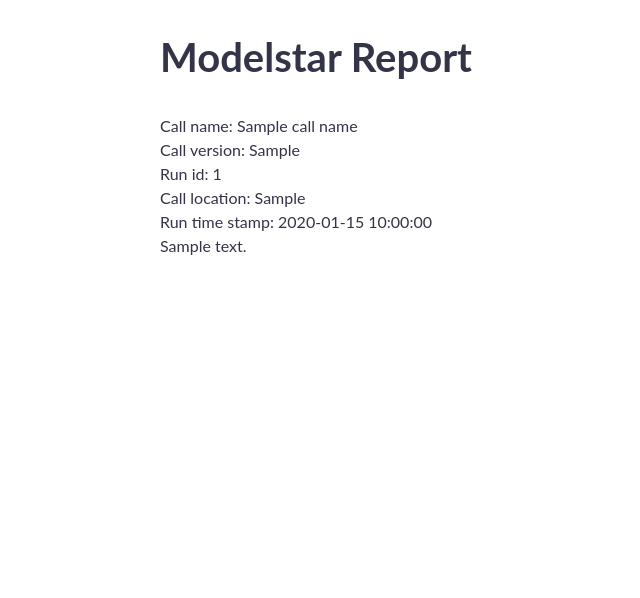
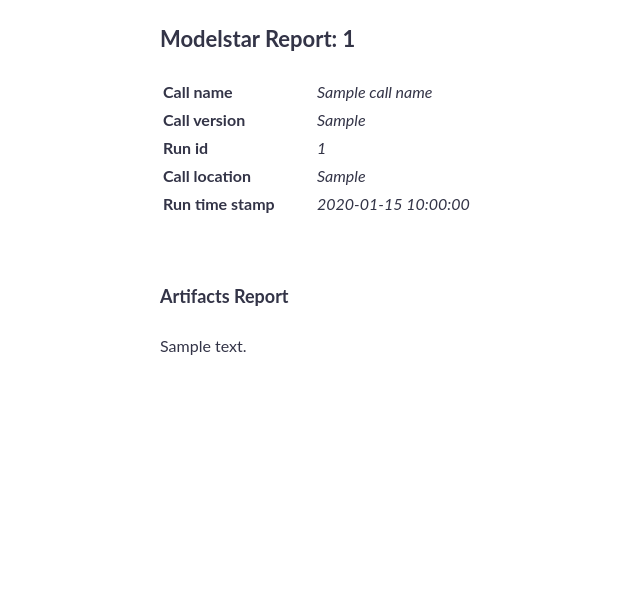
Before and after one commit to modelstar-labs/modelstar, a Python web app: template src/modelstar/templates/report/report.html in a window 1280 px wide. Shown: the top 598 px of the page, without its empty margins (0-640 px from the left). After the commit the page ends 355 px from the top, so only its background shows below. Run offline with Jinja, Linux system fonts and the light colour scheme; the template is opened without the code that fills it: most values are stand-ins (such as "Sample title", 1, 10 or a date in 2020).

Commit message:
Update: Report style

```diff
--- a/src/modelstar/templates/report/base.html
+++ b/src/modelstar/templates/report/base.html
@@ -13,7 +13,6 @@
     </head>
     <body>
         <main class="container">
-            <h1>Modelstar Report</h1>
             {% block main %} {% endblock main %}
         </main>
     </body>
--- a/src/modelstar/templates/report/includes/custom.styles.css
+++ b/src/modelstar/templates/report/includes/custom.styles.css
@@ -0,0 +1,9 @@
+.run_key {
+    width: 150px;
+    font-weight: bold;
+}
+
+.run_value {
+    /* color: hsl(249 68% 44%); */
+    font-style: italic;
+}
--- a/src/modelstar/templates/report/report.html
+++ b/src/modelstar/templates/report/report.html
@@ -1,26 +1,40 @@
 {% extends "base.html" %} {% block main %}
-<div>
+<div class="notebook">
+    <h3 class="">Modelstar Report: {{run_id}}</h3>
     <div>
-        <span>Call name:</span>
-        <span>{{call_name}}</span>
+        <div class="font-heavy"></div>
+        <div class="font-heavy"></div>
+        <div class="font-heavy"></div>
+        <div class="font-heavy"></div>
+        <div class="font-heavy"></div>
     </div>
-    <div>
-        <span>Call version:</span>
-        <span>{{call_version}}</span>
-    </div>
-    <div>
-        <span>Run id:</span>
-        <span>{{run_id}}</span>
-    </div>
-    <div>
-        <span>Call location:</span>
-        <span>{{call_location}}</span>
-    </div>
-    <div>
-        <span>Run time stamp:</span>
-        <span>{{run_timestamp}}</span>
-    </div>
-    <div>
+
+    <table style="width: 100%">
+        <tbody>
+            <tr>
+                <td class="run_key">Call name</td>
+                <td class="run_value">{{call_name}}</td>
+            </tr>
+            <tr>
+                <td class="run_key">Call version</td>
+                <td class="run_value">{{call_version}}</td>
+            </tr>
+            <tr>
+                <td class="run_key">Run id</td>
+                <td class="run_value">{{run_id}}</td>
+            </tr>
+            <tr>
+                <td class="run_key">Call location</td>
+                <td class="run_value">{{call_location}}</td>
+            </tr>
+            <tr>
+                <td class="run_key">Run time stamp</td>
+                <td class="run_value">{{run_timestamp}}</td>
+            </tr>
+        </tbody>
+    </table>
+    <div style="margin-top: 4rem">
+        <h4>Artifacts Report</h4>
         {% for record in records %}
         <div>
             <div>{{ record.content }}</div>
```
Also changed, not shown: src/modelstar/cli.py (+7 -5 lines), src/modelstar/commands/download.py (+6 -1 lines).
